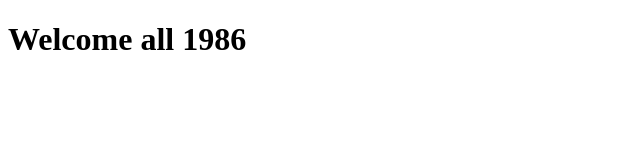
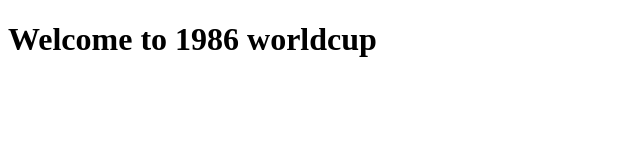
Before and after one commit to smoj86/Background-Creator, a plain HTML site: page index.html in a window 1280 px wide. Shown: the whole page, without its empty margins (0-640 px from the left). Drawn offline with Linux system fonts and the light colour scheme.

Commit message:
changing text

```diff
--- a/index.html
+++ b/index.html
@@ -6,6 +6,6 @@
 	<title> Hello </title>
 </head>
 <body>
-<h1> Welcome all 1986 <h1>
+<h1> Welcome to 1986 worldcup <h1>
 </body>
 </html>
```
